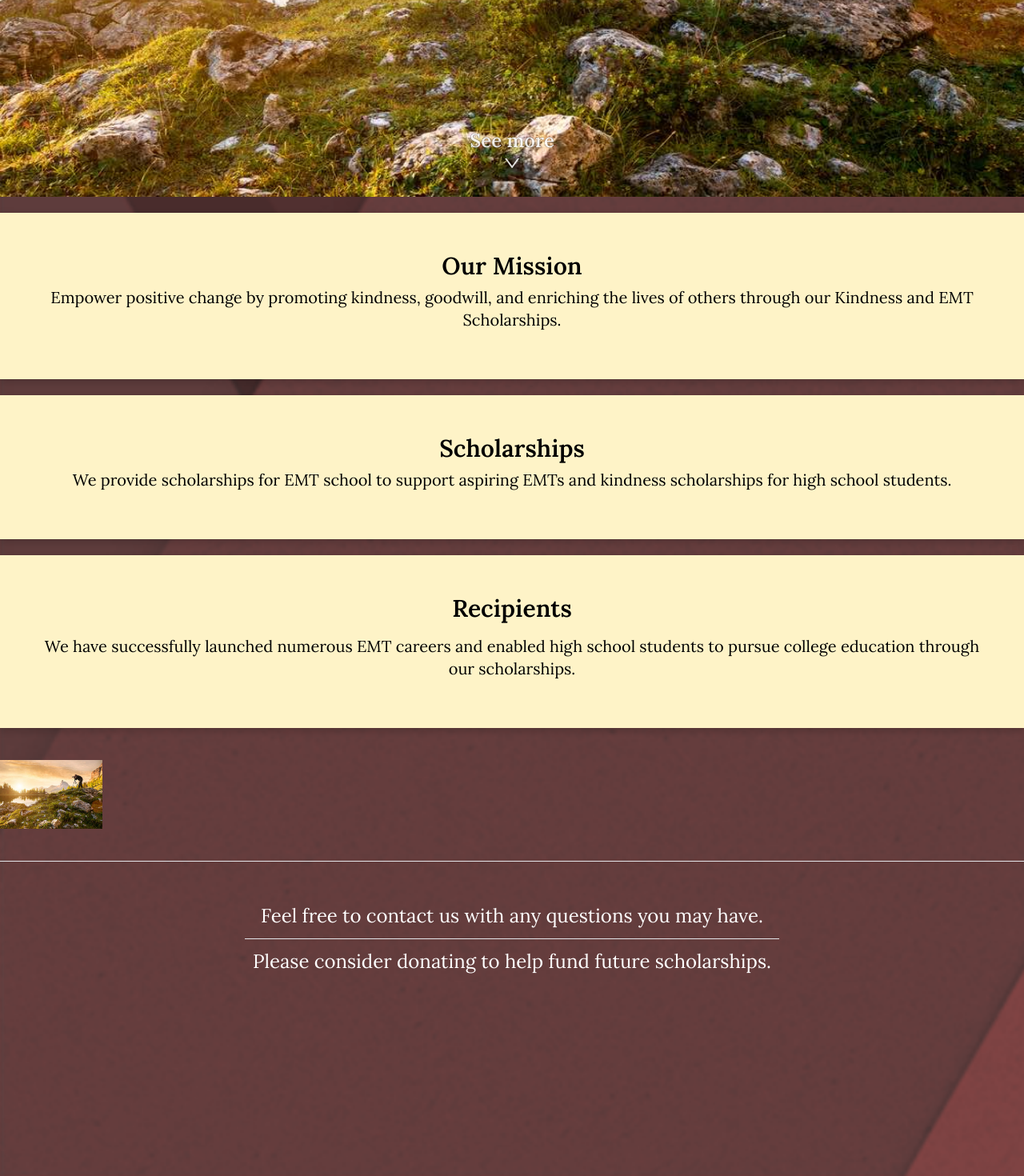
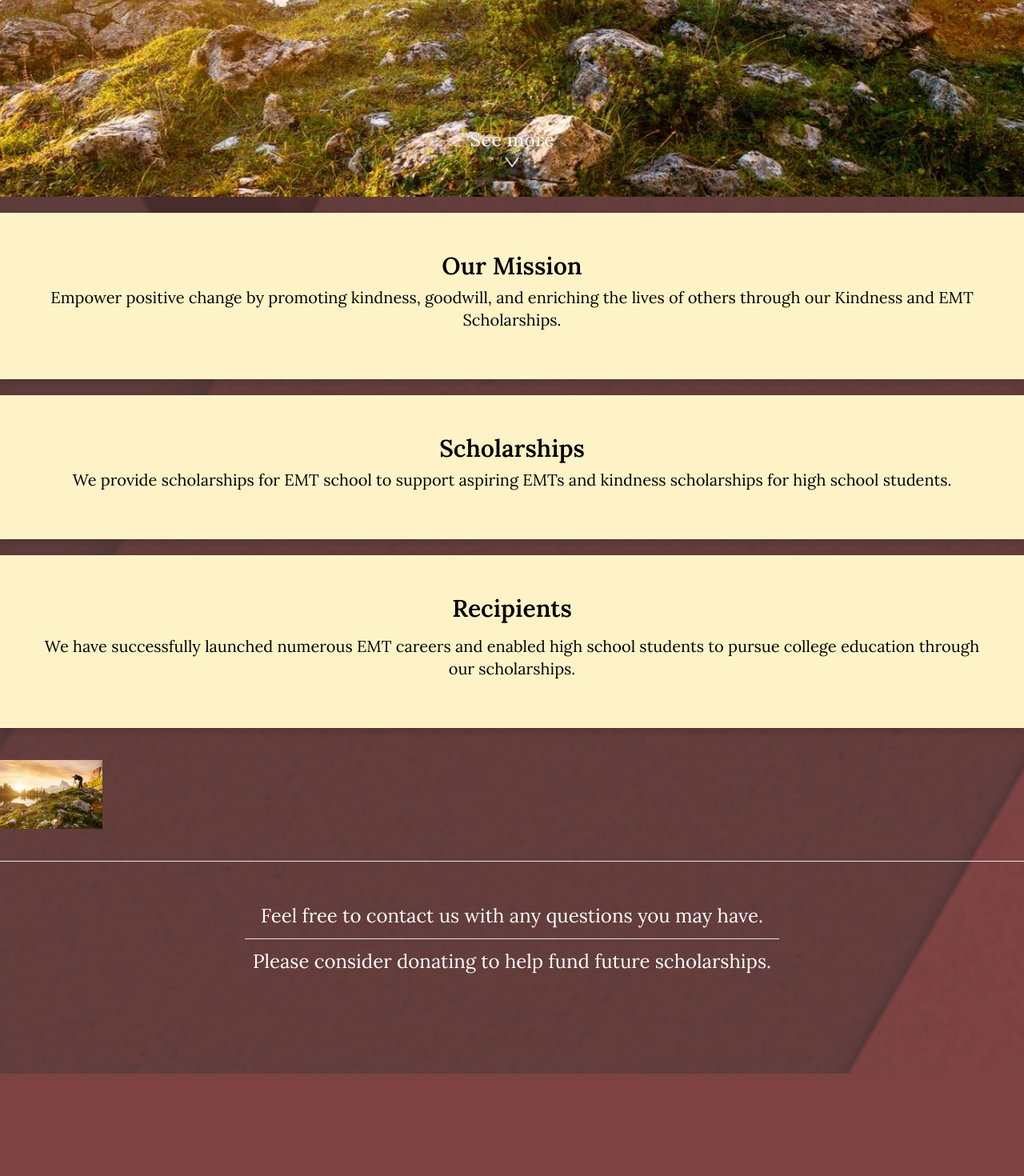
Before and after one commit to brandonmcconathy/Travis-River-Jones-Foundation, a Next.js app: page / in a window 1280 px wide. Shown: the part 570-2040 px from the top of the page at 80% size. After the commit the page ends 1912 px from the top, so only its background shows below. Built offline with nearby package versions, Linux system fonts and the light colour scheme; no server answers.

Commit message:
adjusted animations and margin for homepage

```diff
--- a/src/app/globals.css
+++ b/src/app/globals.css
@@ -94,7 +94,7 @@ html {
 
 .fade-in {
   animation: fadeInAnimation ease 4s;
-  animation-delay: 2s;
+  animation-delay: 1s;
   animation-fill-mode: forwards;
 }
 @keyframes fadeInAnimation {
@@ -109,7 +109,7 @@ html {
 .bounce {
   animation: bounceAnimation linear 1.3s;
   animation-iteration-count: infinite;
-  animation-delay: 5s;
+  animation-delay: 4s;
 }
 @keyframes bounceAnimation {
   0% {
--- a/src/app/page.jsx
+++ b/src/app/page.jsx
@@ -37,7 +37,7 @@ export default function Homepage() {
           <img src="/assets/test-hero-img.jpg" className="w-32"></img>
         </section>
         <hr className="my-10"></hr>
-        <footer className="text-center text-lg text-white flex flex-col items-center mb-64 md:text-2xl">
+        <footer className="text-center text-lg text-white flex flex-col items-center mb-32 md:text-2xl">
           <Link href='/contact' className="hover:text-gray-400 transition duration-500 py-3 px-5 md:border-b">Feel free to contact us with any questions you may have.</Link>
           <Link href='/donate' className="hover:text-gray-400 transition duration-500 py-3 px-5">Please consider donating to help fund future scholarships.</Link>
         </footer>
```
